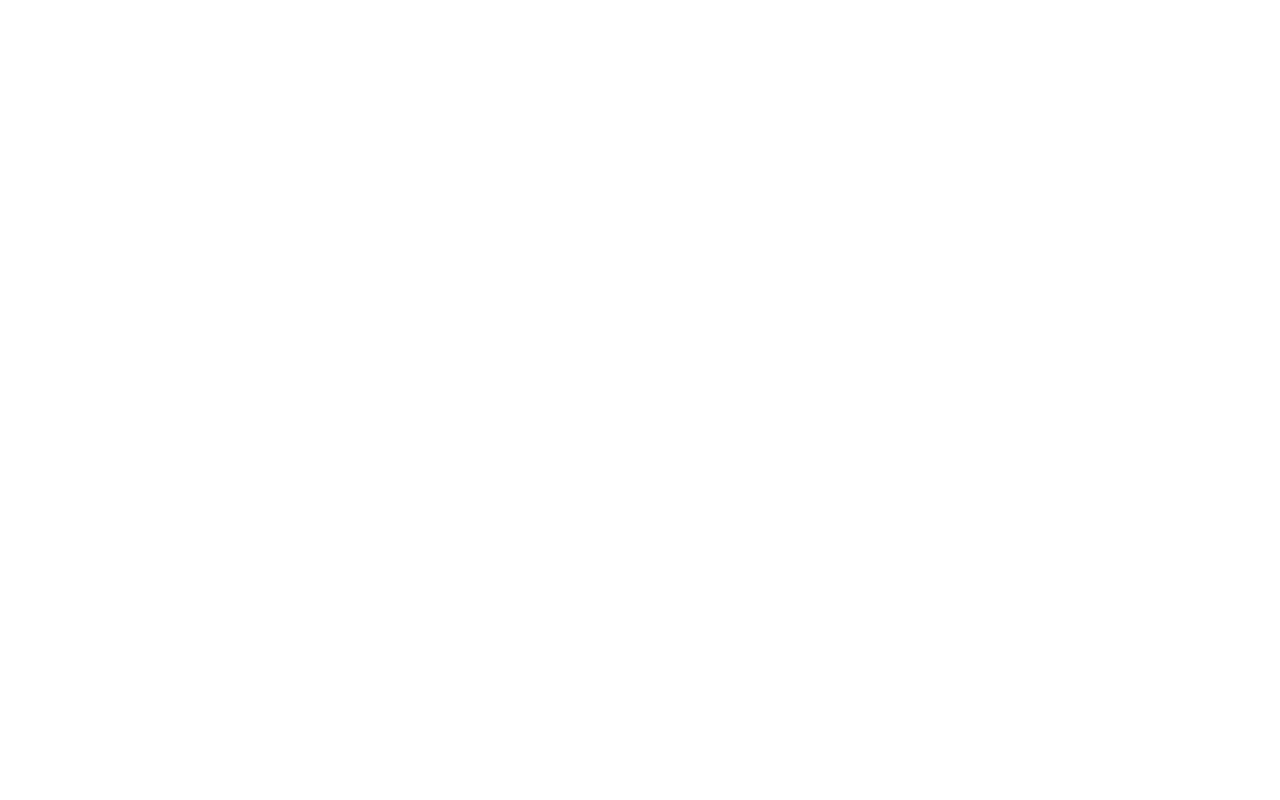
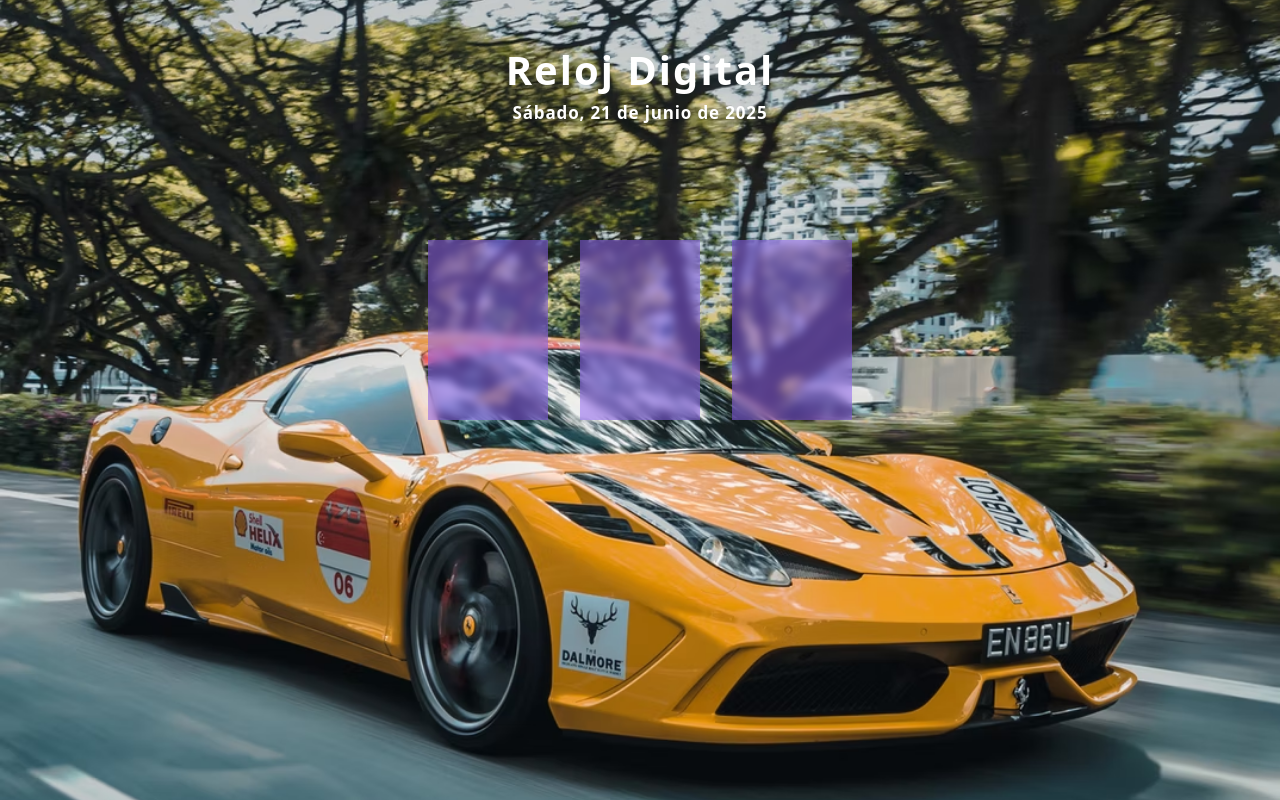
Before and after one commit to grisel2030/vite1, a website built with Vite: page index.html in a window 1280 px wide. Built offline with nearby package versions, Linux system fonts and the light colour scheme; files whose address does not match are found by name.

Commit message:
cambio 3

```diff
--- a/index.html
+++ b/index.html
@@ -4,22 +4,22 @@
     <meta charset="UTF-8" />
     <link rel="icon" type="image/svg+xml" href="/vite.svg" />
     <meta name="viewport" content="width=device-width, initial-scale=1.0" />
-    <title>Vite App</title>
+    <title>Reloj Digital</title>
+    <script src="https://cdn.tailwindcss.com"></script>
   </head>
   <body>
-    <div class="relative h-screen">
+
         <!--Imagen de fondo-->
-      <div id="app"></div>
-      <div class="absolute inset-0 flex flex-col items-center ">
-        <!--Titulo Principal-->
-        <h1 class="absolute top-10 left-0 right-0 text-center text-white px-4 text-[40px] font-bold tracking-wider">Reloj Digital</h1>
-        <!--Elemento Adicional-->
-        <h2 id="fecha" class="absolute top-25 text-white text-[20px] font-bold tracking-wider">Fecha</h2>
+      <div id="app" class="relative h-screen bg-[url(./img/fondo2.avif)] bg-cover bg-no-repeat bg-center ">
+
+
+
+
       </div>
 
 
 
-    </div>
-    <script type="module" src="/src/main.js"></script>
+
+    <script type="module" src="./src/main.js"></script>
   </body>
 </html>
--- a/src/main.js
+++ b/src/main.js
@@ -2,8 +2,51 @@ import './style.css'
 
 
 document.querySelector('#app').innerHTML = `
-  <div class="bg-[url(./img/fondo2.avif)] h-screen bg-cover bg-no-repeat bg-center">
+  <div class=" relative bg-[url(./img/fondo2.avif)] h-screen bg-cover bg-no-repeat bg-center">
+
+    <!-- Elemento Principal-->
+    <h1 class="absolute top-10 left-0 right-0 text-center text-white px-4 text-[40px] font-bold tracking-wider">Reloj Digital</h1>
+
+    <!--Elemento Secundario-->
+    <h2 id="fecha" class="absolute top-25 left-0 right-0 text-center text-white text-[17px] font-bold tracking-wider">
+    Fecha
+    </h2>
+    <div class="absolute top-60 w-full flex justify-center gap-8">
+
+            <!-- Rectangulo 1 -->
+            <div class="w-30 h-45 bg-violet-500 bg-opacity-50 backdrop-blur-sm  "></div>
+
+            <!-- Rectangulo 2 -->
+            <div class="w-30 h-45 bg-violet-500 bg-opacity-50 backdrop-blur-sm "></div>
+
+            <!-- Rectangulo 3 -->
+            <div class="w-30 h-45 bg-violet-500 bg-opacity-50 backdrop-blur-sm "></div>
+
+
+          </div>
 
 
   </div>
- `
+ `;//<--cierra el innerHTML aqui-->//
+ // 2. Luego, fuera del HTML, añadir el codigo
+ function actualizarFecha() {
+  const fechaElemento = document.getElementById('fecha');
+  if (fechaElemento) {
+    const opciones = {
+      weekday: 'long',
+      year:'numeric',
+      month:'long',
+      day:'numeric'
+    };
+    const fecha = new Date().toLocaleDateString('es-Es',opciones);
+    fechaElemento.textContent = fecha.charAt(0).toUpperCase() + fecha.slice(1);
+
+  }
+
+ }
+
+ //3. Ejecuta la funcion para mostrar la fecha inmediatamente
+ actualizarFecha();
+
+ // 4. Opcional: Actualizar cada 24 horas
+ setInterval(actualizarFecha, 86400000);
```
